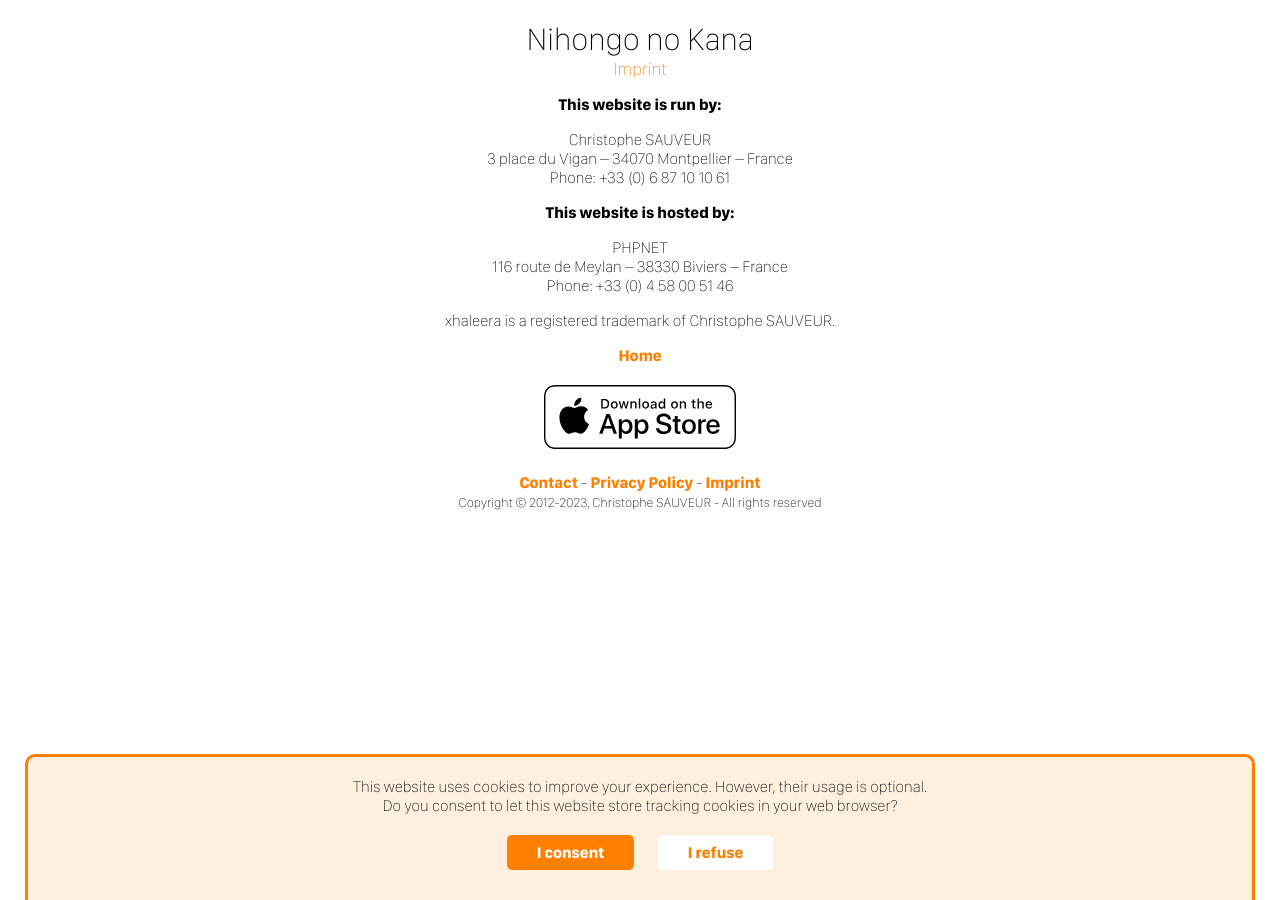
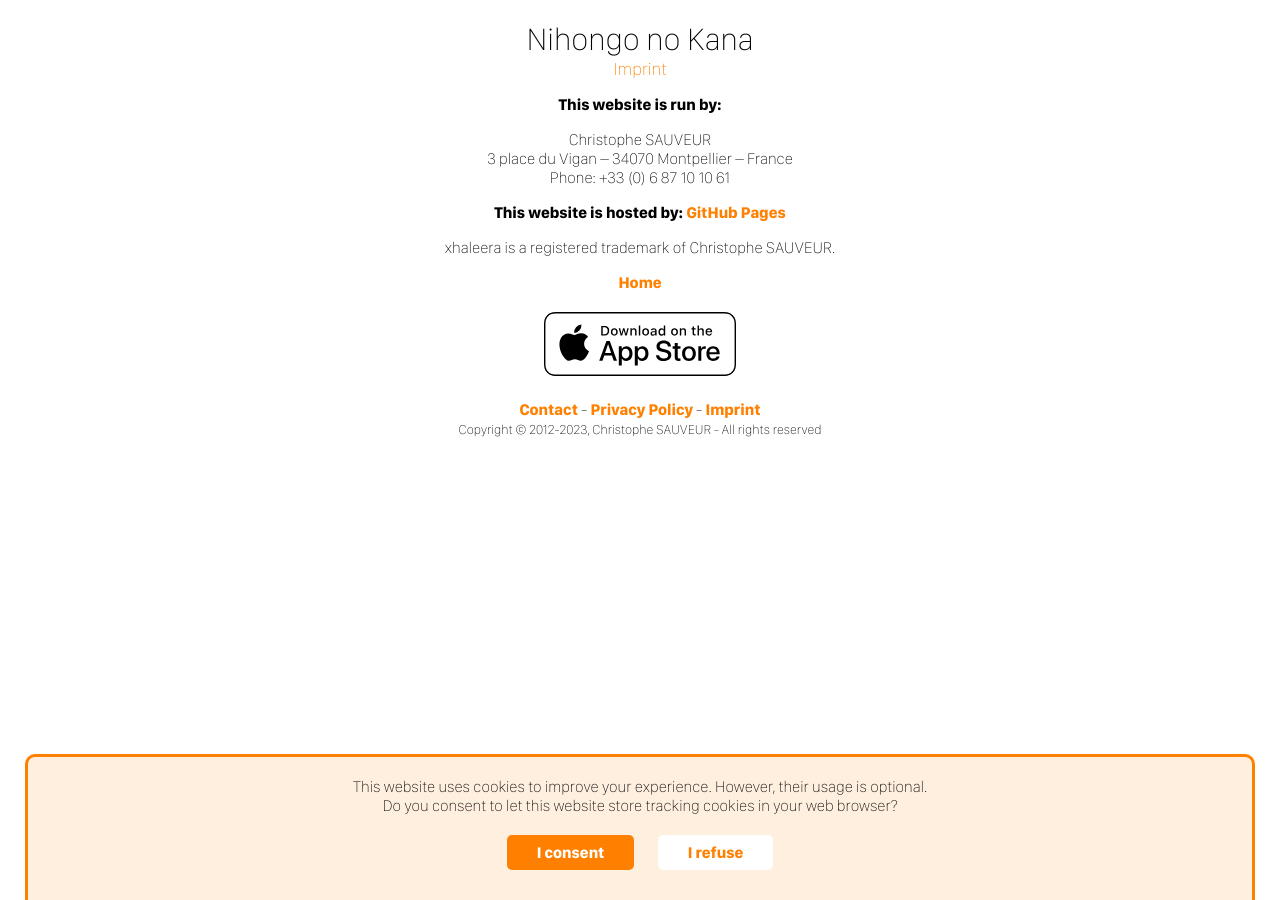
Before and after one commit to chsxf/nihongo-no-kana-website, a Jekyll site: the page built from imprint.html, in a window 1280 px wide. Built offline with Jekyll 4.4.1, drawn with Linux system fonts in a browser that asks for light colours.

Commit message:
💬 Updated Imprint to reflect the change in hosting provider

```diff
--- a/imprint-fr.html
+++ b/imprint-fr.html
@@ -12,11 +12,7 @@ permalink: /fr/mentions-legales/
 3 place du Vigan – 34070 Montpellier – France<br />
 Téléphone : +33 (0) 6 87 10 10 61</p>
 
-<p><strong>Ce site internet est hébergé par :</strong></p>
-
-<p>PHPNET<br />
-116 route de Meylan – 38330 Biviers – France<br />
-Téléphone : +33 (0) 4 58 00 51 46</p>
+<p><strong>Ce site internet est hébergé par :</strong> <a href="https://pages.github.com">GitHub Pages</a></p>
 
 <p>xhaleera est une marque déposée de Christophe SAUVEUR.</p>
 
--- a/imprint.html
+++ b/imprint.html
@@ -11,11 +11,7 @@ permalink: /imprint/
 3 place du Vigan – 34070 Montpellier – France<br />
 Phone: +33 (0) 6 87 10 10 61</p>
 
-<p><strong>This website is hosted by:</strong></p>
-
-<p>PHPNET<br />
-116 route de Meylan – 38330 Biviers – France<br />
-Phone: +33 (0) 4 58 00 51 46</p>
+<p><strong>This website is hosted by:</strong> <a href="https://pages.github.com">GitHub Pages</a></p>
 
 <p>xhaleera is a registered trademark of Christophe SAUVEUR.</p>
 
```
